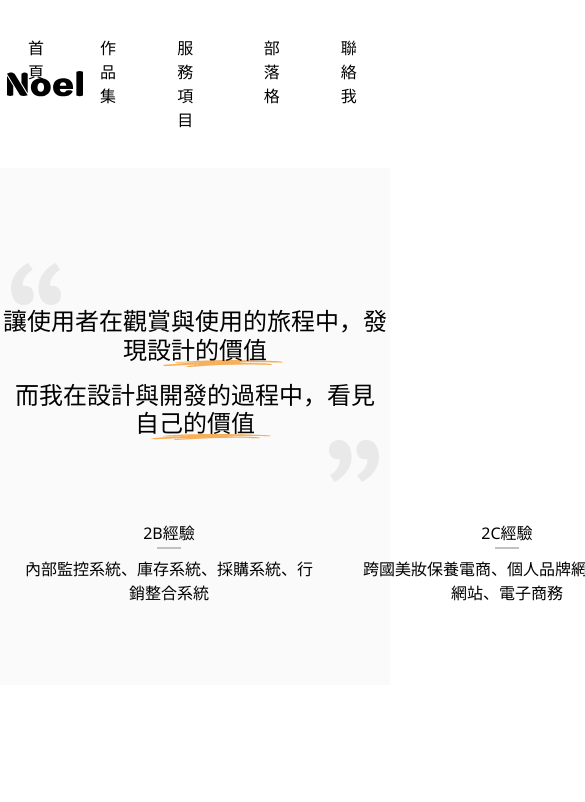
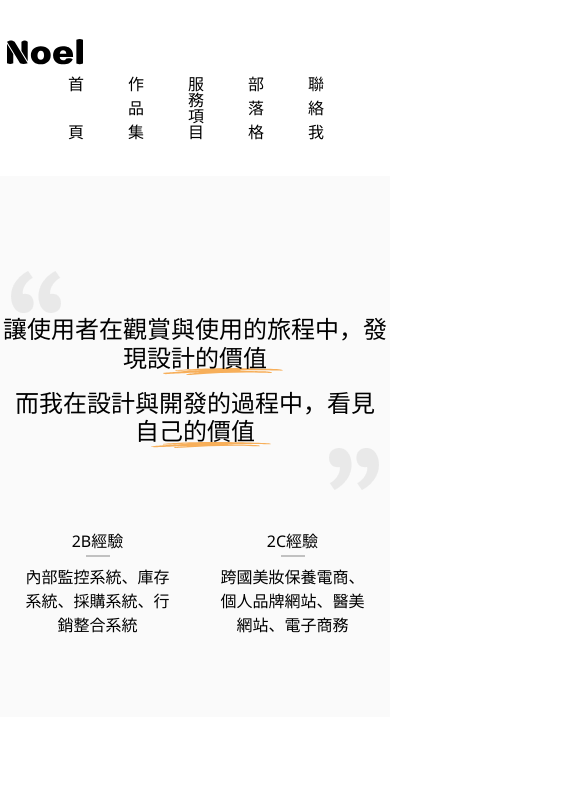
Before and after one commit to Andywang-95/Hexo-homework, a plain HTML site: page index.html in a window 390 px wide. Shown: the top 802 px of the page, 585 px wide, since content can reach past the window. Drawn offline with Linux system fonts and the light colour scheme.

Commit message:
設定兩個pad尺寸的排列

```diff
--- a/Sass/_main.sass
+++ b/Sass/_main.sass
@@ -1,6 +1,9 @@
 @import variable
-@mixin pad
-    @media (max-width: 992px)
+@mixin big-pad
+    @media (max-width: 767px)
+        @content
+@mixin small-pad
+    @media (max-width: 540px)
         @content
 @mixin phone
     @media (max-width: 375px)
@@ -18,24 +21,35 @@ html
     justify-content: center
     position: relative
     padding: $nav-p
+    @include big-pad
+        flex-direction: column
     &-logo
         align-self: center
         position: absolute
         left: 0
         top: 35px
         bottom: 35.74px
+        @include big-pad
+            position: static
+            align-self: start
+
 .menu
     display: flex
+    @include big-pad
+        align-self: center
 .item
     margin: $item-m
     position: relative
-    @include pad
-        padding: 0
+    @include small-pad
+        margin: 0 10px
+        writing-mode: vertical-lr
     a
         display: block
         padding: $item_a-p
         line-height: $menu-lh
         position: relative
+        @include small-pad
+            text-align-last: justify
         &::before
             display: none
             position: absolute
@@ -122,7 +136,7 @@ html
     bottom: 0
     right: 0
 .exp-block
-    width: 676px
+    max-width: 676px
     margin: 0 auto
     margin-top: 24px
     display: flex
@@ -143,7 +157,8 @@ html
         width: 24px
         border-bottom: 2px solid #c1c1c1
         top: 24px
-        left: 137px
+        left: calc(( 100% - 24px ) / 2)
+        // transform: translate(50%, 50%)
 // 中間主體
 .container
     max-width: $web-width
```
Also changed, not shown: css/all.css, 1 other file.
